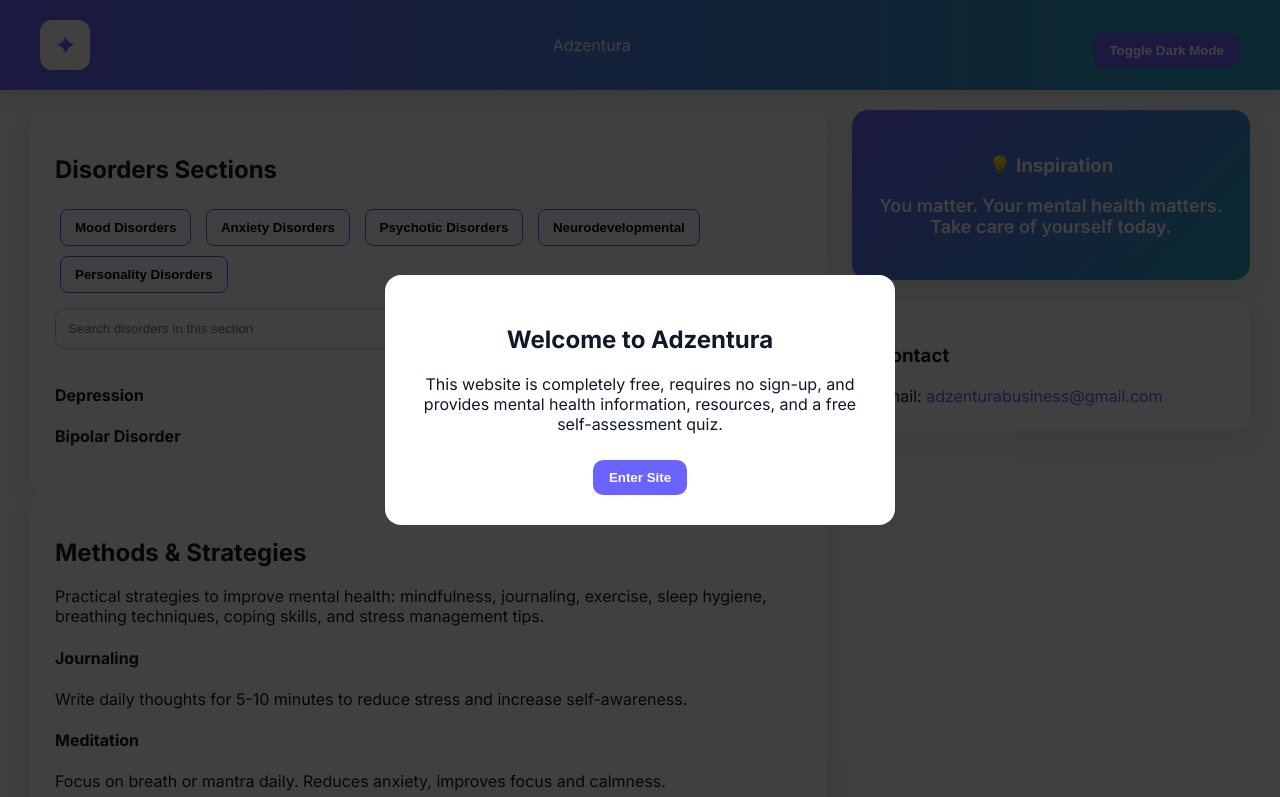
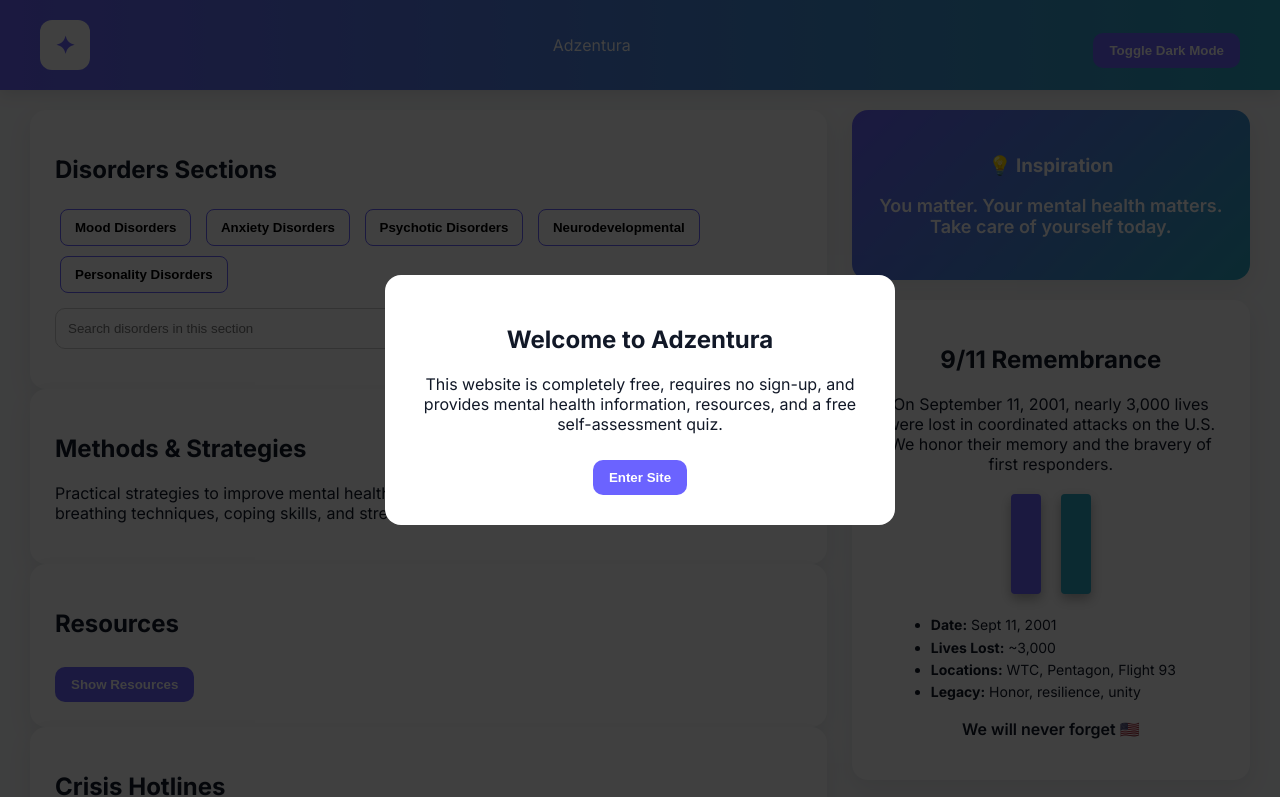
Before and after one commit to Dylancaui/adzentura, a plain HTML site: page index.html in a window 1280 px wide. Shown: the top 797 px of the page. Drawn offline with Linux system fonts and the light colour scheme.

Commit message:
Update index.html
update 9/11

```diff
--- a/index.html
+++ b/index.html
@@ -14,6 +14,11 @@
   --bg-dark:#111827;
   --text-light:#111827;
   --text-dark:#f3f4f6;
+
+  --tower1-light:#6b63ff;
+  --tower2-light:#2aa7c2;
+  --tower1-dark:#8b82ff;
+  --tower2-dark:#4ad3e3;
 }
 
 body{
@@ -215,14 +220,13 @@ body.dark-mode a{color:var(--accent);}
       <p>Answer all questions to get insights into your mental health.</p>
       <form id="quizForm">
         <ol style="line-height:1.8;">
-          <!-- Example Question -->
           <li>How often have you felt anxious in the past week?<br>
             <label><input type="radio" name="q1" value="0"> Rarely</label>
             <label><input type="radio" name="q1" value="1"> Sometimes</label>
             <label><input type="radio" name="q1" value="2"> Often</label>
             <label><input type="radio" name="q1" value="3"> Almost always</label>
           </li>
-          <!-- Add other questions as needed -->
+          <!-- Add other questions here -->
         </ol>
         <button type="button" class="btn btn-primary" onclick="submitQuiz()">Submit Quiz</button>
       </form>
@@ -238,6 +242,27 @@ body.dark-mode a{color:var(--accent);}
       <p style="font-size:18px; font-weight:600;">You matter. Your mental health matters. Take care of yourself today.</p>
     </div>
 
+    <!-- 9/11 Remembrance Section -->
+    <div class="card" style="text-align:center;">
+      <h2>9/11 Remembrance</h2>
+      <p>On September 11, 2001, nearly 3,000 lives were lost in coordinated attacks on the U.S. We honor their memory and the bravery of first responders.</p>
+
+      <!-- Twin Towers Tribute -->
+      <div id="twinTowers" style="display:flex;justify-content:center;align-items:flex-end;gap:20px;margin:20px 0;">
+        <div id="tower1" style="width:30px;height:100px;border-radius:4px;box-shadow:0 5px 12px rgba(0,0,0,0.3);"></div>
+        <div id="tower2" style="width:30px;height:100px;border-radius:4px;box-shadow:0 5px 12px rgba(0,0,0,0.3);"></div>
+      </div>
+
+      <ul style="text-align:left;max-width:280px;margin:0 auto;line-height:1.6;font-size:14px;">
+        <li><strong>Date:</strong> Sept 11, 2001</li>
+        <li><strong>Lives Lost:</strong> ~3,000</li>
+        <li><strong>Locations:</strong> WTC, Pentagon, Flight 93</li>
+        <li><strong>Legacy:</strong> Honor, resilience, unity</li>
+      </ul>
+
+      <p style="margin-top:15px;font-weight:600;">We will never forget 🇺🇸</p>
+    </div>
+
     <!-- Contact Card -->
     <div class="card">
       <h3>Contact</h3>
@@ -251,7 +276,10 @@ body.dark-mode a{color:var(--accent);}
 function closePopup(){document.getElementById('popup').style.display='none';}
 
 // Dark Mode
-function toggleDarkMode(){document.body.classList.toggle('dark-mode');}
+function toggleDarkMode(){
+  document.body.classList.toggle('dark-mode');
+  updateTowers();
+}
 
 // Fade-in cards
 const observer = new IntersectionObserver(entries => {
@@ -282,7 +310,7 @@ let disordersBySection={
 ]
 };
 
-// Methods & strategies
+// Methods
 const methods=[
 {name:"Journaling", details:"Write daily thoughts for 5-10 minutes to reduce stress and increase self-awareness."},
 {name:"Meditation", details:"Focus on breath or mantra daily. Reduces anxiety, improves focus and calmness."},
@@ -382,9 +410,14 @@ function submitQuiz(){
   window.scrollTo({ top: result.offsetTop - 20, behavior: 'smooth' });
 }
 
-// Initial render
-renderMethods();
-renderDisorders();
+// Twin Towers tribute color update
+function updateTowers(){
+  const dark=document.body.classList.contains('dark-mode');
+  document.getElementById('tower1').style.background=dark?'var(--tower1-dark)':'var(--tower1-light)';
+  document.getElementById('tower2').style.background=dark?'var(--tower2-dark)':'var(--tower2-light)';
+}
+updateTowers();
 </script>
+
 </body>
 </html>
```
